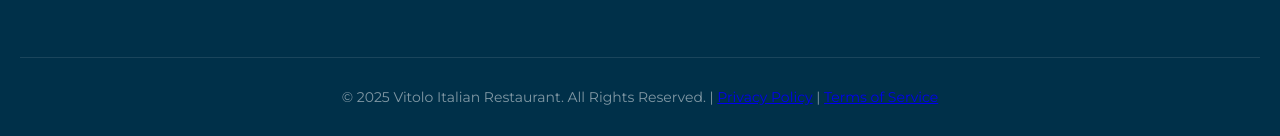
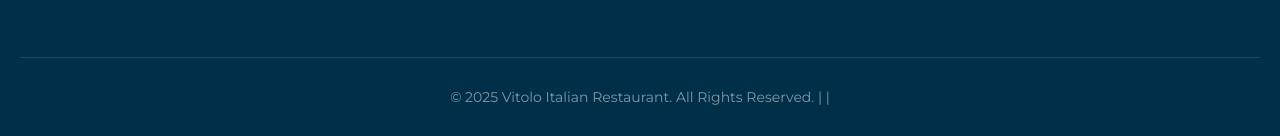
Before and after one commit to gioliviusa/vitolo, a plain HTML site: page index.html in a window 1280 px wide. Shown: the part 8558-8694 px from the top of the page. Drawn offline with nearby package versions, Linux system fonts and the light colour scheme.

Commit message:
Update index.html
updating links footer

```diff
--- a/index.html
+++ b/index.html
@@ -1775,7 +1775,7 @@
                 </div> -->
             </div>
             <div class="footer-bottom">
-                <p>&copy; 2025 Vitolo Italian Restaurant. All Rights Reserved. | <a href="#">Privacy Policy</a> | <a href="#">Terms of Service</a></p>
+                <p>&copy; 2025 Vitolo Italian Restaurant. All Rights Reserved. | <a href="#"></a> | <a href="#"></a></p>
             </div>
         </div>
     </footer>
```
